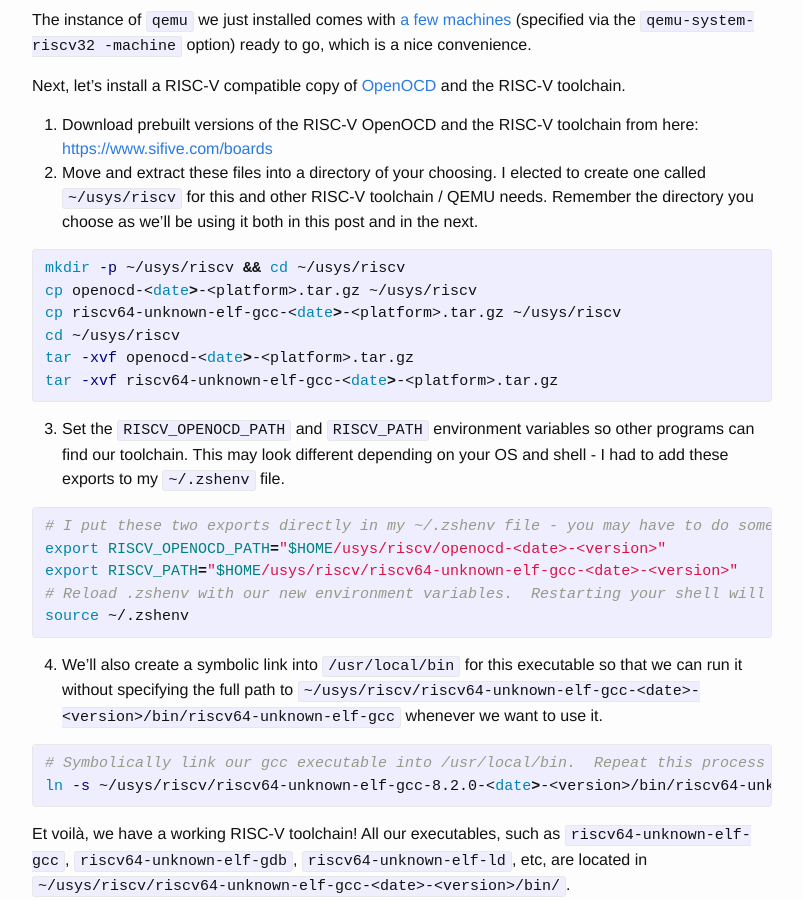
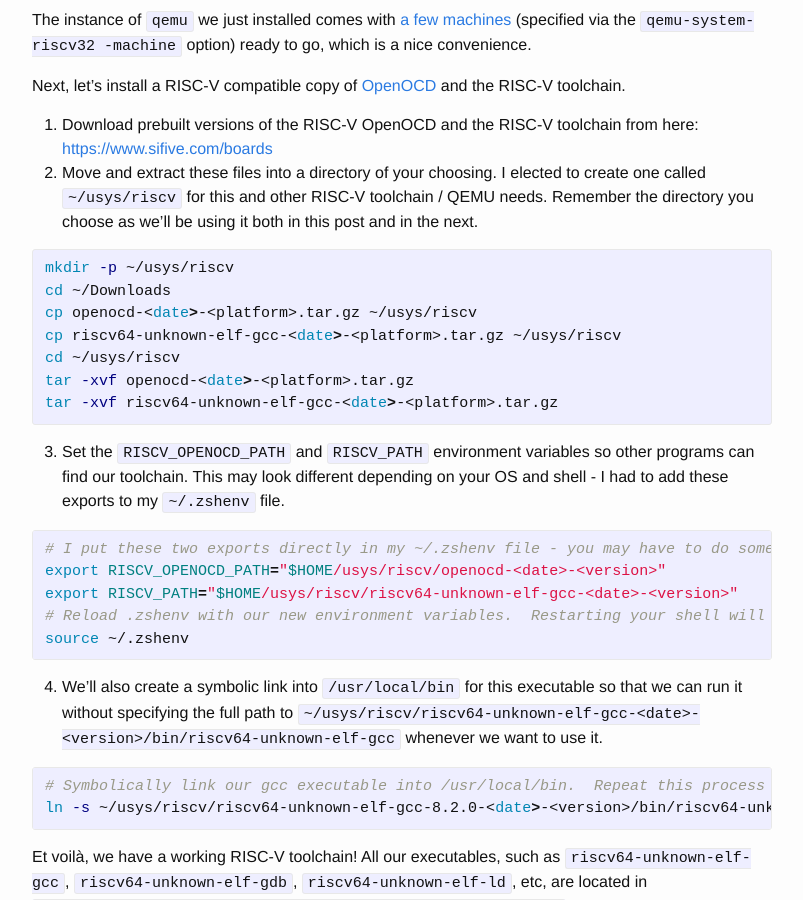
Before and after one commit to twilco/twilco.github.io, a Jekyll site: the page built from _posts/2019-03-10-riscv-from-scratch-1.markdown, in a window 1280 px wide and 900 px high, scrolled down 1235 px. Shown: the whole window, without its empty margins (238-1041 px from the left). Built offline with Jekyll 4.4.1, drawn with Linux system fonts in a browser that asks for light colours; comment, search, counter and statistics services are not loaded.

Commit message:
Remove redundant 'cd' - make cd into downloads folder explicit

```diff
--- a/_posts/2019-03-10-riscv-from-scratch-1.markdown
+++ b/_posts/2019-03-10-riscv-from-scratch-1.markdown
@@ -39,7 +39,8 @@ Next, let's install a RISC-V compatible copy of [OpenOCD](http://openocd.org/) a
 1. Download prebuilt versions of the RISC-V OpenOCD and the RISC-V toolchain from here: <https://www.sifive.com/boards>
 2. Move and extract these files into a directory of your choosing.   I elected to create one called `~/usys/riscv` for this and other RISC-V toolchain / QEMU needs.  Remember the directory you choose as we'll be using it both in this post and in the next.
 {% highlight bash %}
-mkdir -p ~/usys/riscv && cd ~/usys/riscv
+mkdir -p ~/usys/riscv
+cd ~/Downloads
 cp openocd-<date>-<platform>.tar.gz ~/usys/riscv
 cp riscv64-unknown-elf-gcc-<date>-<platform>.tar.gz ~/usys/riscv
 cd ~/usys/riscv
```
